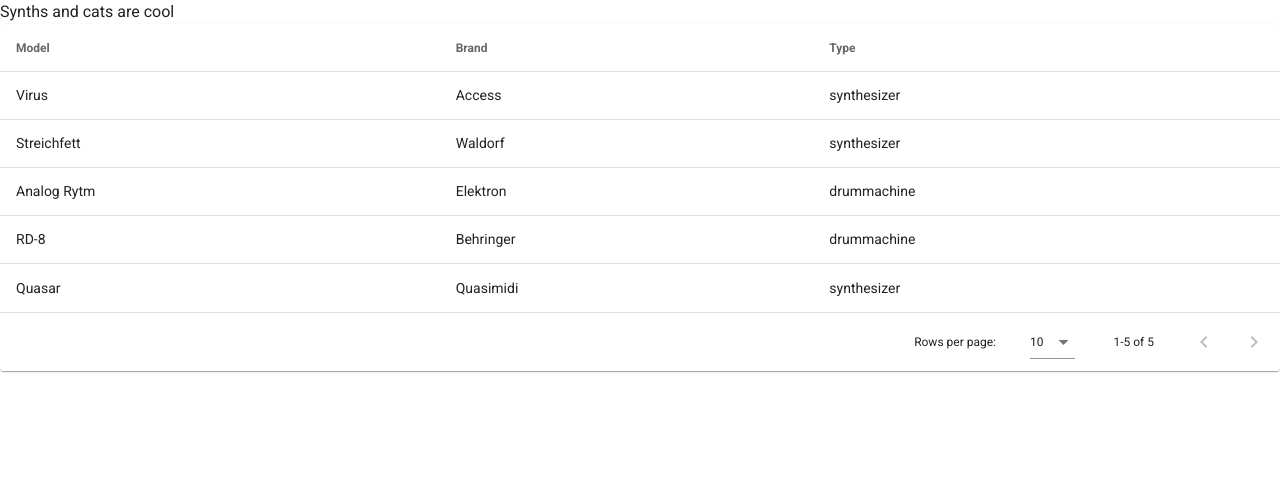
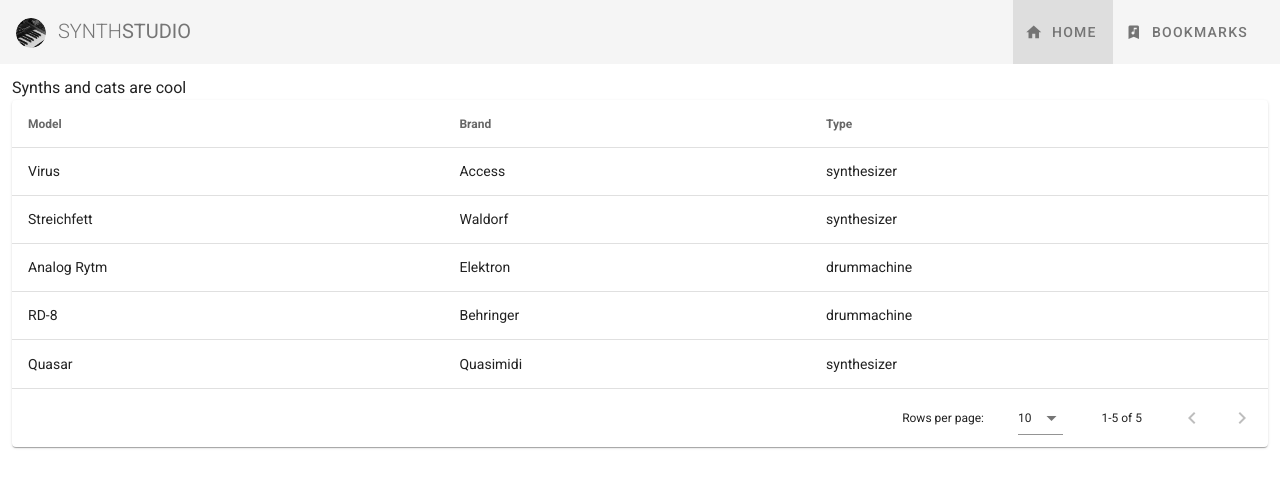
Before and after one commit to PaulHellings/synthstudio, a Vue app: page / in a window 1280 px wide. Shown: the top 488 px of the page. Built offline with nearby package versions, Linux system fonts and the light colour scheme.

Commit message:
Start navbar, add start of bookmarks page

```diff
--- a/src/App.vue
+++ b/src/App.vue
@@ -1,19 +1,23 @@
 <template>
   <v-app>
-      <router-view></router-view>
+    <nav-bar></nav-bar>
+    <router-view></router-view>
   </v-app>
 </template>
 
 <script>
 
+import NavBar from '@/components/NavBar.vue';
+
 export default {
   name: 'App',
 
   components: {
+    NavBar,
   },
 
   data: () => ({
     //
-  })
-}
+  }),
+};
 </script>
--- /dev/null
+++ b/src/components/NavBar.vue
@@ -0,0 +1,49 @@
+<template>
+  <nav>
+    <v-app-bar flat>
+      <v-toolbar-title class="text-uppercase grey--text text--darken-1">
+        <v-avatar size="30" class="mr-3">
+          <img alt="synth-logo" class="img-black-white" src="../assets/rev2.png"/>
+        </v-avatar>
+        <span class="font-weight-light">synth</span>
+        <span>studio</span>
+      </v-toolbar-title>
+      <v-spacer/>
+      <v-toolbar-items v-for="navItem in navItems" :key="navItem.name">
+        <v-btn text :to="navItem.route" class="grey--text text--darken-1">
+          <v-icon left>mdi-{{ navItem.icon }}</v-icon>
+          {{ navItem.name }}
+        </v-btn>
+      </v-toolbar-items>
+    </v-app-bar>
+  </nav>
+</template>
+
+<script>
+export default {
+  name: 'NavBar',
+
+  data() {
+    return {
+      navItems: [
+        {
+          name: 'Home',
+          icon: 'home',
+          route: '/',
+        },
+        {
+          name: 'Bookmarks',
+          icon: 'bookmark-music',
+          route: '/bookmarks',
+        },
+      ],
+    };
+  },
+};
+</script>
+
+<style scoped>
+.img-black-white {
+  filter: grayscale(100%);
+}
+</style>
--- a/src/router/index.js
+++ b/src/router/index.js
@@ -10,14 +10,14 @@
     name: 'Home',
     component: Home
   },
-  // {
-  //   path: '/about',
-  //   name: 'About',
-  //   // route level code-splitting
-  //   // this generates a separate chunk (about.[hash].js) for this route
-  //   // which is lazy-loaded when the route is visited.
-  //   component: () => import(/* webpackChunkName: "about" */ '../views/About.vue')
-  // }
+  {
+    path: '/bookmarks',
+    name: 'Bookmarks',
+    // route level code-splitting
+    // this generates a separate chunk (about.[hash].js) for this route
+    // which is lazy-loaded when the route is visited.
+    component: () => import(/* webpackChunkName: "bookmarks" */ '../views/BookMarks.vue')
+  }
 ]
 
 const router = new VueRouter({
--- /dev/null
+++ b/src/views/BookMarks.vue
@@ -0,0 +1,13 @@
+<template>
+  <div>Bookmarks</div>
+</template>
+
+<script>
+export default {
+  name: 'BookMarks',
+};
+</script>
+
+<style scoped>
+
+</style>
--- a/src/views/Home.vue
+++ b/src/views/Home.vue
@@ -1,14 +1,14 @@
 <template>
-  <div class="home">
+  <v-container fluid>
     Synths and cats are cool
-
     <gear-grid></gear-grid>
-  </div>
+  </v-container>
 </template>
 
 <script>
 
 import GearGrid from '@/components/GearGrid.vue';
+
 export default {
   name: 'Home',
   components: { GearGrid },
```
Also changed, not shown: src/assets/rev2.png (added).
